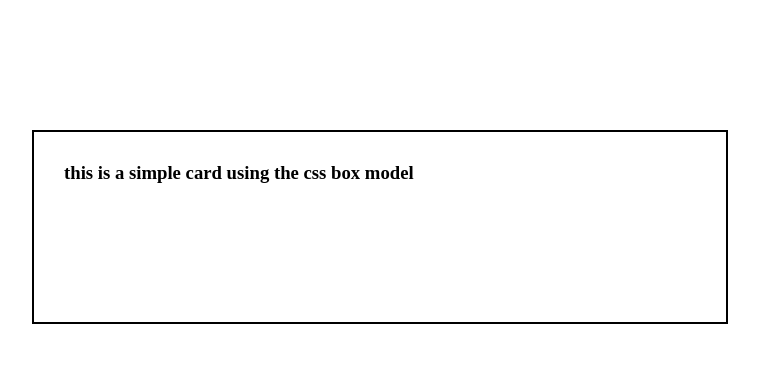
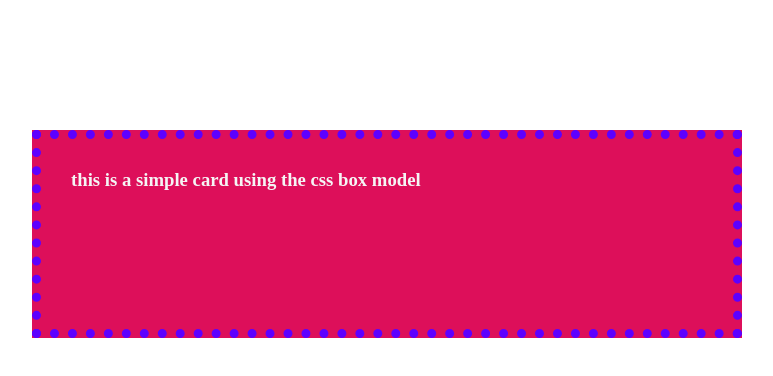
Before and after one commit to Venugopalreddy79/gopal-reddy, a plain HTML site: page index.html in a window 1280 px wide. Shown: the whole page, without its empty margins (106-879 px from the left). Drawn offline with Linux system fonts and the light colour scheme.

Commit message:
Add files via upload

```diff
--- a/index.html
+++ b/index.html
@@ -7,6 +7,6 @@
     <link rel="stylesheet" href="styles.css">
 </head>
 <body>
-    <h3 id="class">this is a simple card using the css box model</h3>
+    <h3 class="class1">this is a simple card using the css box model</h3>
 </body>
 </html>
--- a/styles.css
+++ b/styles.css
@@ -2,10 +2,19 @@
     padding: 0%;
     margin-top: 0%;
 }
-#class{
-    border: 2px solid black;
+ .class1{
+    border: 9px dotted rgb(93, 0, 255);
     padding: 30px;
     margin: 130px;
     width:50%;
     height: 130px;
+    background-color:rgb(221, 15, 90);
+    color: whitesmoke;
+    transition: 0.3s ease;
 }
+.class1:hover{
+    background-color: aqua;
+    color: rgb(106, 42, 165);
+    transform: scaleX(-1.2);
+
+}
```
